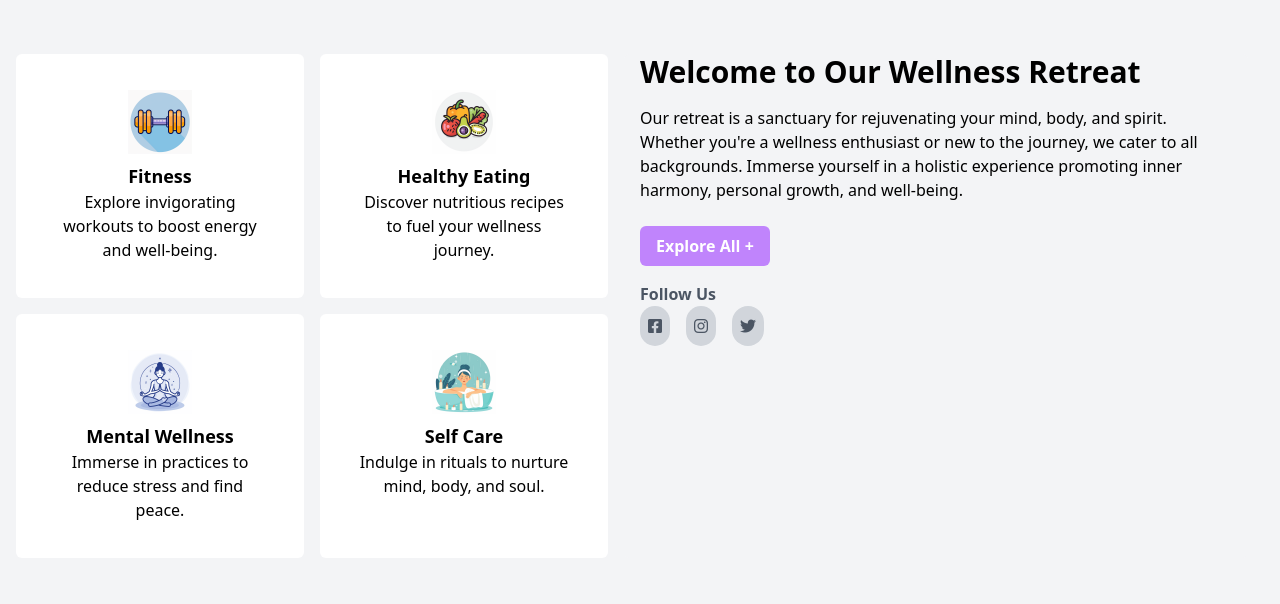
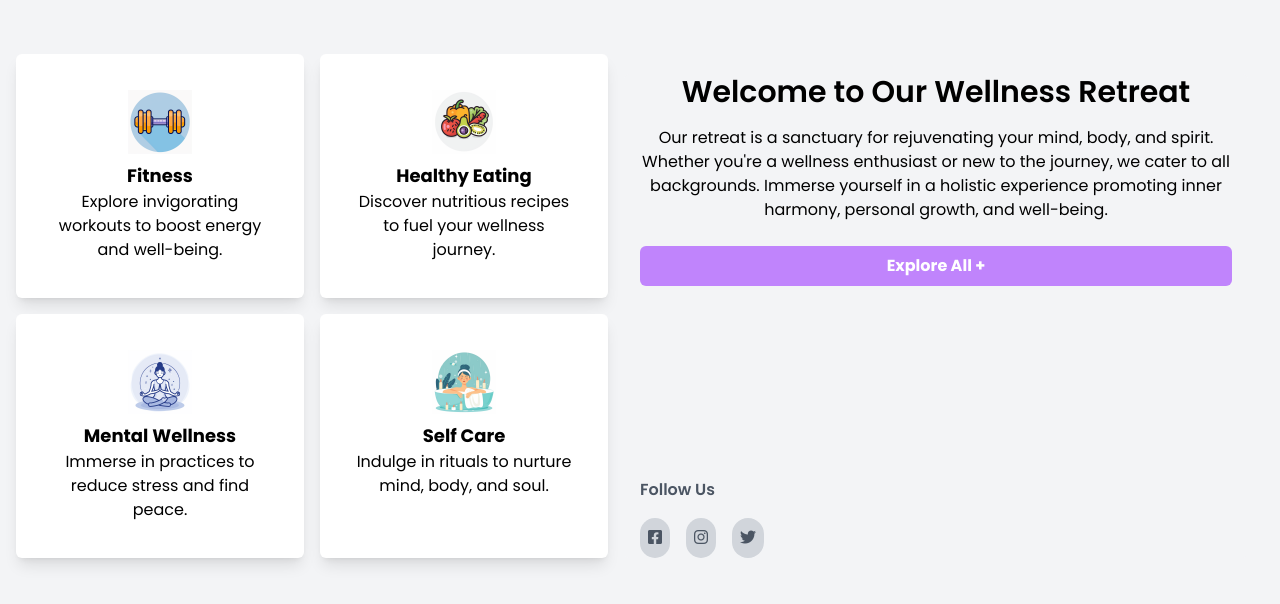
Before and after one commit to uralrdybread/Layouts, a plain HTML site: page fourOnLeftInfoRight/index.html in a window 1280 px wide. Shown: the part 106-710 px from the top of the page. Drawn offline with nearby package versions, Linux system fonts and the light colour scheme.

Commit message:
Added some shadow for boxes. Made the social media buttons scale on hover.

```diff
--- a/fourOnLeftInfoRight/index.html
+++ b/fourOnLeftInfoRight/index.html
@@ -4,18 +4,29 @@
     <meta charset="UTF-8" />
     <meta name="viewport" content="width=device-width, initial-scale=1.0" />
     <script src="https://cdn.tailwindcss.com"></script>
+    <link rel="preconnect" href="https://fonts.googleapis.com" />
+    <link rel="preconnect" href="https://fonts.gstatic.com" crossorigin />
+    <link rel="preconnect" href="https://fonts.googleapis.com" />
+    <link rel="preconnect" href="https://fonts.gstatic.com" crossorigin />
+    <link
+      href="https://fonts.googleapis.com/css2?family=Poppins:ital,wght@0,100;0,200;0,300;0,400;0,500;0,600;0,700;0,800;0,900;1,100;1,200;1,300;1,400;1,500;1,600;1,700;1,800;1,900&family=Roboto:ital,wght@0,100;0,300;0,400;0,500;0,700;0,900;1,100;1,300;1,400;1,500;1,700;1,900&display=swap"
+      rel="stylesheet"
+    />
+
     <link
       rel="stylesheet"
       href="https://cdnjs.cloudflare.com/ajax/libs/font-awesome/6.0.0-beta3/css/all.min.css"
     />
     <title>Document</title>
   </head>
-  <body class="bg-gray-100 m-0">
+  <body class="bg-gray-100 m-0" style="font-family: 'Poppins', sans-serif">
     <div class="container mx-auto bg-gray-100 px-4 py-9 md:py-40">
       <div class="flex">
         <!-- Left column with 4 boxes -->
-        <div class="flex-1 grid grid-cols-2 gap-4">
-          <div class="bg-white p-9 rounded-md flex flex-col items-center">
+        <div class="flex-1 grid md:grid-cols-2 gap-4">
+          <div
+            class="shadow-lg bg-white p-9 rounded-md flex flex-col items-center"
+          >
             <img
               src="/images/fitnessweight.png"
               alt="Nutrition Icon"
@@ -26,7 +37,9 @@
               Explore invigorating workouts to boost energy and well-being.
             </p>
           </div>
-          <div class="bg-white p-9 rounded-md flex flex-col items-center">
+          <div
+            class="shadow-lg bg-white p-9 rounded-md flex flex-col items-center"
+          >
             <img
               src="/images/healthyeat.png"
               alt="Nutrition Icon"
@@ -37,7 +50,9 @@
               Discover nutritious recipes to fuel your wellness journey.
             </p>
           </div>
-          <div class="bg-white p-9 rounded-md flex flex-col items-center">
+          <div
+            class="shadow-lg bg-white p-9 rounded-md flex flex-col items-center"
+          >
             <img
               src="/images/mentallwellness.png"
               alt="Nutrition Icon"
@@ -48,7 +63,9 @@
               Immerse in practices to reduce stress and find peace.
             </p>
           </div>
-          <div class="bg-white p-9 rounded-md flex flex-col items-center">
+          <div
+            class="shadow-lg bg-white p-9 rounded-md flex flex-col items-center"
+          >
             <img
               src="/images/selfcarebath.png"
               alt="Nutrition Icon"
@@ -62,33 +79,39 @@
         </div>
 
         <!-- Right column with one big box -->
-        <div class="mx-4 flex-1 bg-gray-100 px-4 rounded-md">
-          <h2 class="text-3xl font-semibold mb-4">
+        <div class="mx-4 flex-1 bg-gray-100 px-4 rounded-md flex flex-col mt-5">
+          <h2 class="text-3xl font-semibold mb-4 text-center">
             Welcome to Our Wellness Retreat
           </h2>
-          <p class="mb-6">
+          <p class="mb-6 text-center">
             Our retreat is a sanctuary for rejuvenating your mind, body, and
             spirit. Whether you're a wellness enthusiast or new to the journey,
             we cater to all backgrounds. Immerse yourself in a holistic
             experience promoting inner harmony, personal growth, and well-being.
           </p>
           <button
-            class="bg-purple-400 hover:bg-purple-500 text-white font-bold py-2 px-4 rounded-md transition duration-300 ease-in-out"
+            class="bg-purple-400 hover:bg-purple-500 text-white font-bold py-2 px-2 rounded-md transition duration-300 ease-in-out"
           >
             Explore All +
           </button>
-          <div class="mt-4">
-            <p class="text-gray-600 font-semibold ">Follow Us</p>
+          <div class="mt-auto">
+            <p class="text-gray-600 font-semibold my-4">Follow Us</p>
             <div class="flex justify-left space-x-4">
-      <span class="inline-block bg-gray-300 rounded-full p-2">
+              <span
+                class="inline-block bg-gray-300 rounded-full p-2 transition duration-500 hover:scale-125"
+              >
                 <!-- Facebook icon -->
                 <i class="fab fa-facebook-square text-gray-600"></i>
               </span>
-      <span class="inline-block bg-gray-300 rounded-full p-2">
+              <span
+                class="inline-block bg-gray-300 rounded-full p-2 transition duration-500 hover:scale-125"
+              >
                 <!-- Instagram icon -->
                 <i class="fab fa-instagram text-gray-600"></i>
               </span>
-      <span class="inline-block bg-gray-300 rounded-full p-2">
+              <span
+                class="inline-block bg-gray-300 rounded-full p-2 transition duration-500 hover:scale-125"
+              >
                 <!-- Twitter icon -->
                 <i class="fab fa-twitter text-gray-600"></i>
               </span>
@@ -96,5 +119,6 @@
           </div>
         </div>
       </div>
+    </div>
   </body>
 </html>
```
Lines whose indentation alone changed are shown as unchanged.
